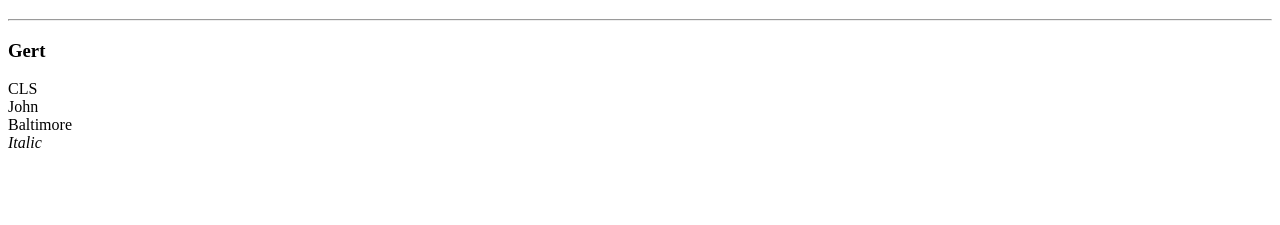
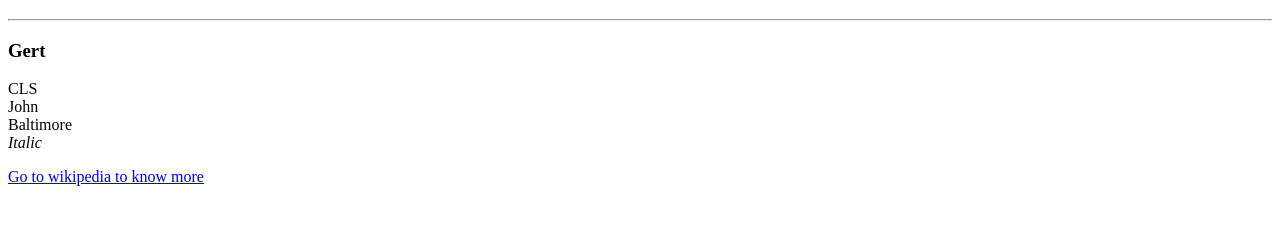
Before and after one commit to NicolaL95/Custom_Test, a plain HTML site: page index.html in a window 1280 px wide. Shown: the part 61-286 px from the top of the page. Drawn offline with Linux system fonts and the light colour scheme.

Commit message:
Aggiunta link WIkiepdia

```diff
--- a/index.html
+++ b/index.html
@@ -7,6 +7,7 @@
         <title>Paper Scientifico</title>
     </head>
     <body>
+
         <!-- Site Header -->
         <header>
             <h1>Incremental ecc</h1>
@@ -29,8 +30,11 @@
         <!-- /Site Main -->
 
         <!-- Site Footer -->
-        <footer></footer>
+        <footer>
+            <a href="https://it.wikipedia.org/wiki/Pagina_principale" target="__blanck">Go to wikipedia to know more</a>
+        </footer>
         <!-- /SIte Footer -->
+
     </body>
 
 </html>
```
